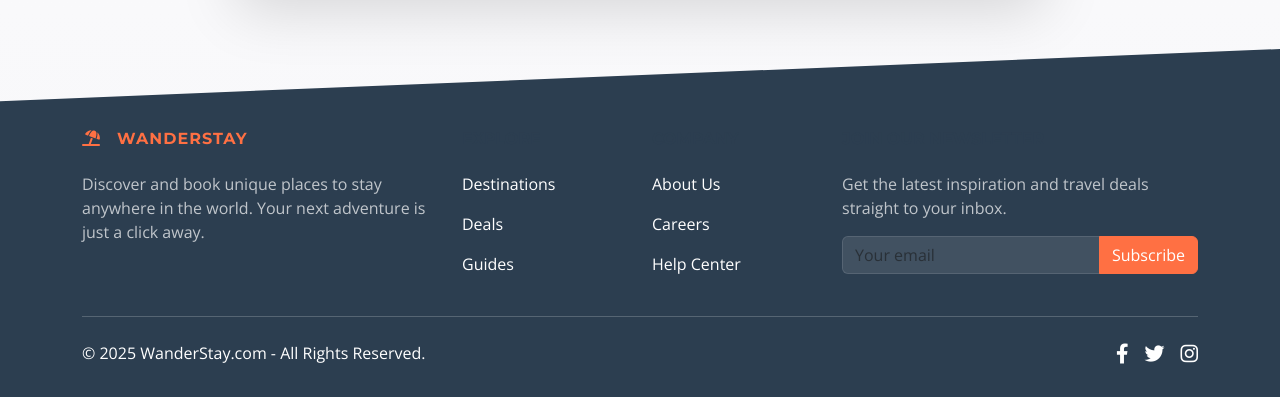
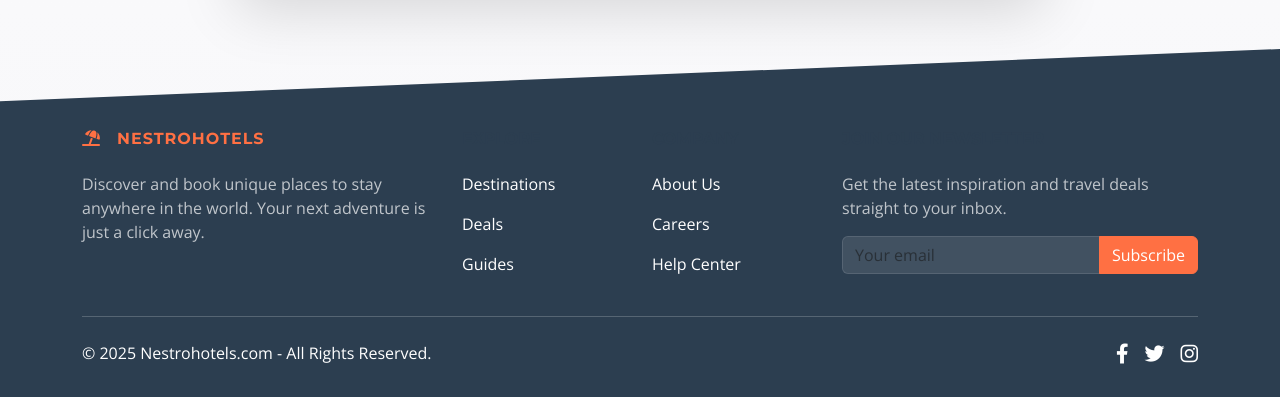
Before and after one commit to MONISH-JODHA/nistrohotels, a Flask app: page /login in a window 1280 px wide. Shown: the part 764-1161 px from the top of the page. Run offline with Flask 3, Linux system fonts and the light colour scheme.

Commit message:
nestro-renamed

```diff
--- a/templates/admin_dashboard.html
+++ b/templates/admin_dashboard.html
@@ -1,5 +1,5 @@
 {% extends "base.html" %}
-{% block title %}Admin Dashboard - WanderStay{% endblock %}
+{% block title %}Admin Dashboard - Nestrohotels{% endblock %}
 
 {% block content %}
 <style>
--- a/templates/base.html
+++ b/templates/base.html
@@ -3,7 +3,7 @@
 <head>
     <meta charset="UTF-8">
     <meta name="viewport" content="width=device-width, initial-scale=1.0">
-    <title>{% block title %}WanderStay | Your Dream Getaway Awaits{% endblock %}</title>
+    <title>{% block title %}Nestrohotels | Your Dream Getaway Awaits{% endblock %}</title>
 
     <!-- Third-party Libraries -->
     <link href="https://cdn.jsdelivr.net/npm/bootstrap@5.3.2/dist/css/bootstrap.min.css" rel="stylesheet" integrity="sha384-T3c6CoIi6uLrA9TneNEoa7RxnatzjcDSCmG1MXxSR1GAsXEV/Dwwykc2MPK8M2HN" crossorigin="anonymous">
@@ -87,7 +87,7 @@
     <nav class="navbar navbar-expand-lg fixed-top py-3" style="background-color: rgba(255, 255, 255, 0.85); backdrop-filter: blur(12px); -webkit-backdrop-filter: blur(12px); border-bottom: 1px solid rgba(0, 0, 0, 0.07);">
         <div class="container-fluid">
             <a class="navbar-brand" href="{{ url_for('index') }}" style="font-weight: 700; color: var(--primary-color); font-size: 1.8rem; text-decoration: none;">
-                <i class="fas fa-umbrella-beach"></i> WanderStay
+                <i class="fas fa-umbrella-beach"></i> Nestrohotels
             </a>
             <button class="navbar-toggler" type="button" data-bs-toggle="collapse" data-bs-target="#navbarNav" aria-controls="navbarNav" aria-expanded="false" aria-label="Toggle navigation" style="border: none;">
                 <span class="navbar-toggler-icon"></span>
@@ -148,7 +148,7 @@
             <div class="row gy-4">
                 <div class="col-lg-4 col-md-6">
                     <h6 class="text-uppercase fw-bold mb-4" style="font-family: 'Montserrat', sans-serif; color: var(--accent-color); letter-spacing: 1px;">
-                        <i class="fas fa-umbrella-beach me-3"></i>WanderStay
+                        <i class="fas fa-umbrella-beach me-3"></i>Nestrohotels
                     </h6>
                     <p style="color: rgba(255,255,255,0.7);">
                         Discover and book unique places to stay anywhere in the world. Your next adventure is just a click away.
@@ -176,7 +176,7 @@
                 </div>
             </div>
             <div class="d-flex justify-content-between align-items-center pt-4 mt-4" style="border-top: 1px solid rgba(255,255,255,0.2);">
-                <p class="mb-0">© <span id="currentYear"></span> WanderStay.com - All Rights Reserved.</p>
+                <p class="mb-0">© <span id="currentYear"></span> Nestrohotels.com - All Rights Reserved.</p>
                 <div class="d-flex">
                     <a href="" class="me-3 text-reset"><i class="fab fa-facebook-f fa-lg"></i></a>
                     <a href="" class="me-3 text-reset"><i class="fab fa-twitter fa-lg"></i></a>
--- a/templates/login.html
+++ b/templates/login.html
@@ -1,6 +1,6 @@
 {% extends "base.html" %}
 
-{% block title %}Login | Begin Your Journey with WanderStay{% endblock %}
+{% block title %}Login | Begin Your Journey with Nestrohotels{% endblock %}
 
 {% block content %}
 <!-- We remove the default container padding to allow the card to touch the edges -->
@@ -25,7 +25,7 @@
                             padding: 5rem 3rem;">
 
                     <a class="navbar-brand" href="{{ url_for('index') }}" style="font-family: 'Montserrat', sans-serif; font-weight: 700; color: white; font-size: 2rem; text-decoration: none; margin-bottom: 1.5rem;">
-                        <i class="fas fa-umbrella-beach"></i> WanderStay
+                        <i class="fas fa-umbrella-beach"></i> Nestrohotels
                     </a>
                     <h1 style="font-family: 'Montserrat', sans-serif; font-size: 2.5rem; font-weight: 700; line-height: 1.2;">
                         Your next great story begins here.
--- a/templates/my_bookings.html
+++ b/templates/my_bookings.html
@@ -1,5 +1,5 @@
 {% extends "base.html" %}
-{% block title %}My Bookings - WanderStay{% endblock %}
+{% block title %}My Bookings - Nestrohotels{% endblock %}
 
 {% block head_extra %}
 {# Google Fonts for a more modern, friendly typography #}
--- a/templates/my_wishlist.html
+++ b/templates/my_wishlist.html
@@ -1,6 +1,6 @@
 {% extends "base.html" %}
 
-{% block title %}My Wishlist - WanderStay{% endblock %}
+{% block title %}My Wishlist - Nestrohotels{% endblock %}
 
 {% block content %}
 <style>
--- a/templates/owner_dashboard.html
+++ b/templates/owner_dashboard.html
@@ -1,5 +1,5 @@
 {% extends "base.html" %}
-{% block title %}Owner Dashboard - WanderStay{% endblock %}
+{% block title %}Owner Dashboard - Nestrohotels{% endblock %}
 
 {% block head_extra %}
 <link rel="preconnect" href="https://fonts.googleapis.com">
--- a/templates/register_hotel.html
+++ b/templates/register_hotel.html
@@ -87,7 +87,7 @@
 <div class="register-page-wrapper">
     <div class="glass-form-container">
         <div class="text-center mb-5">
-            <h1 class="h2 fw-bold">List Your Property on WanderStay</h1>
+            <h1 class="h2 fw-bold">List Your Property on Nestrohotels</h1>
             <p style="color: rgba(255, 255, 255, 0.8);">Tell us about your amazing place.</p>
         </div>
 
```
